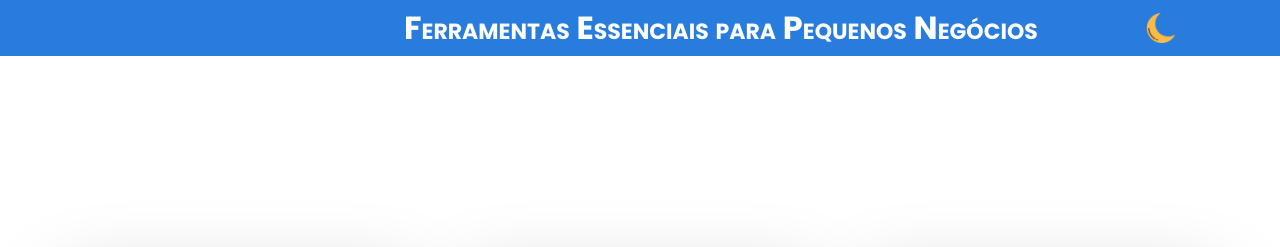
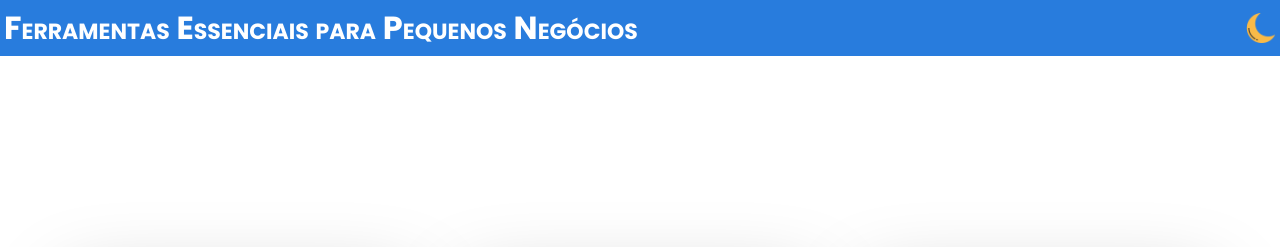
Before and after one commit to vitorialilian/landing-page-ferramentas, a plain HTML site: page index.html in a window 1280 px wide. Shown: the top 247 px of the page. Drawn offline with Linux system fonts and the light colour scheme.

Commit message:
atualização style.css

```diff
--- a/style.css
+++ b/style.css
@@ -19,13 +19,8 @@ header {
     background-color: #287cdd;
 }
 
-header h1 {
-    margin-left: 400px;
-}
-
 header .imagem-botao {
     margin-top: 5px;
-    margin-right: 100px;
 }
 
 header #botao-alterar-modo {
@@ -167,14 +162,6 @@ main {
     background-color: #287cdd;
 }
 
-/* footer {
-    background-color: #287cdd;
-    color: white;
-    font-weight: 500;
-    text-align: center;
-    padding: 5px;
-} */
-
 footer {
     background-color: #287cdd;
     padding: 5px;
```
